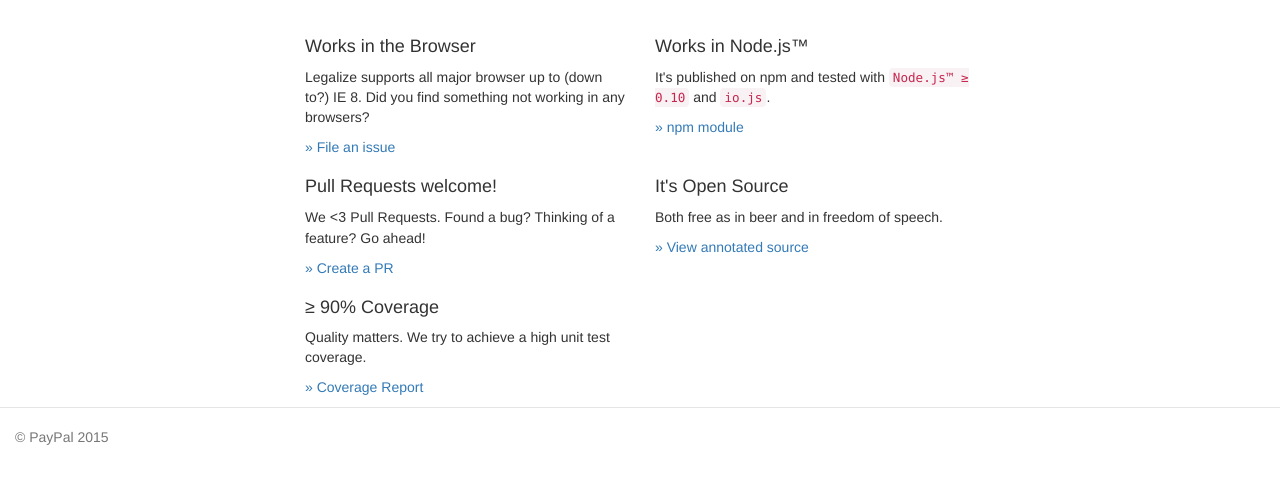
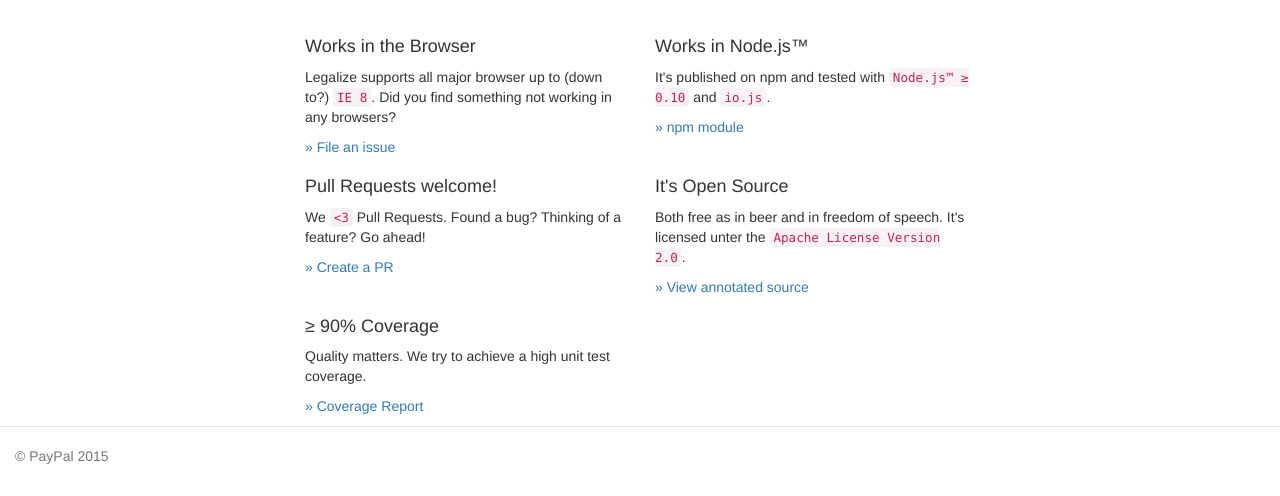
Before and after one commit to paypal/legalize.js, a plain HTML site: page index.html in a window 1280 px wide. Shown: the part 414-910 px from the top of the page. Drawn offline with nearby package versions, Linux system fonts and the light colour scheme.

Commit message:
+ license information

```diff
--- a/index.html
+++ b/index.html
@@ -48,7 +48,7 @@
     <h4>Works in the Browser</h4>
     <p>
       Legalize supports all major browser
-      up to (down to?) IE 8. Did you find
+      up to (down to?) <code>IE 8</code>. Did you find
       something not working in any browsers?
     </p>
     <p>
@@ -78,7 +78,7 @@
   <div class="col-md-6">
     <h4>Pull Requests welcome!</h4>
       <p>
-        We <span style="font-family: monospace">&lt;3</span> Pull Requests.
+        We <code>&lt;3</code> Pull Requests.
         Found a bug? Thinking of a feature? Go ahead!
       </p>
       <p>
@@ -92,7 +92,9 @@
     <h4>It's Open Source</h4>
     <p>
       Both free as in beer and in freedom of speech.
+      It's licensed unter the <code>Apache License Version 2.0</code>.
     </p>
+    <p>
       <a href="docs/legalize.html">
         » View annotated source
       </a>
```
